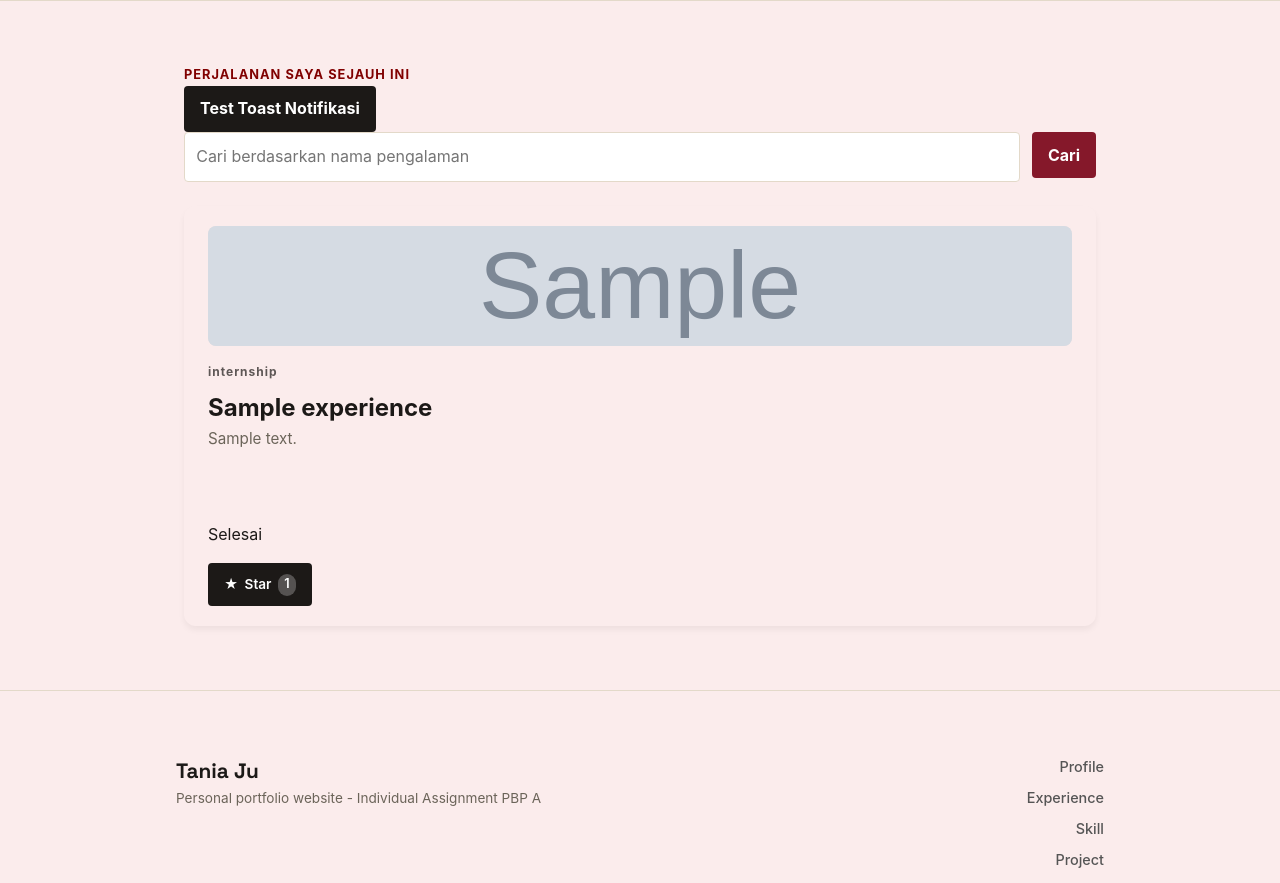
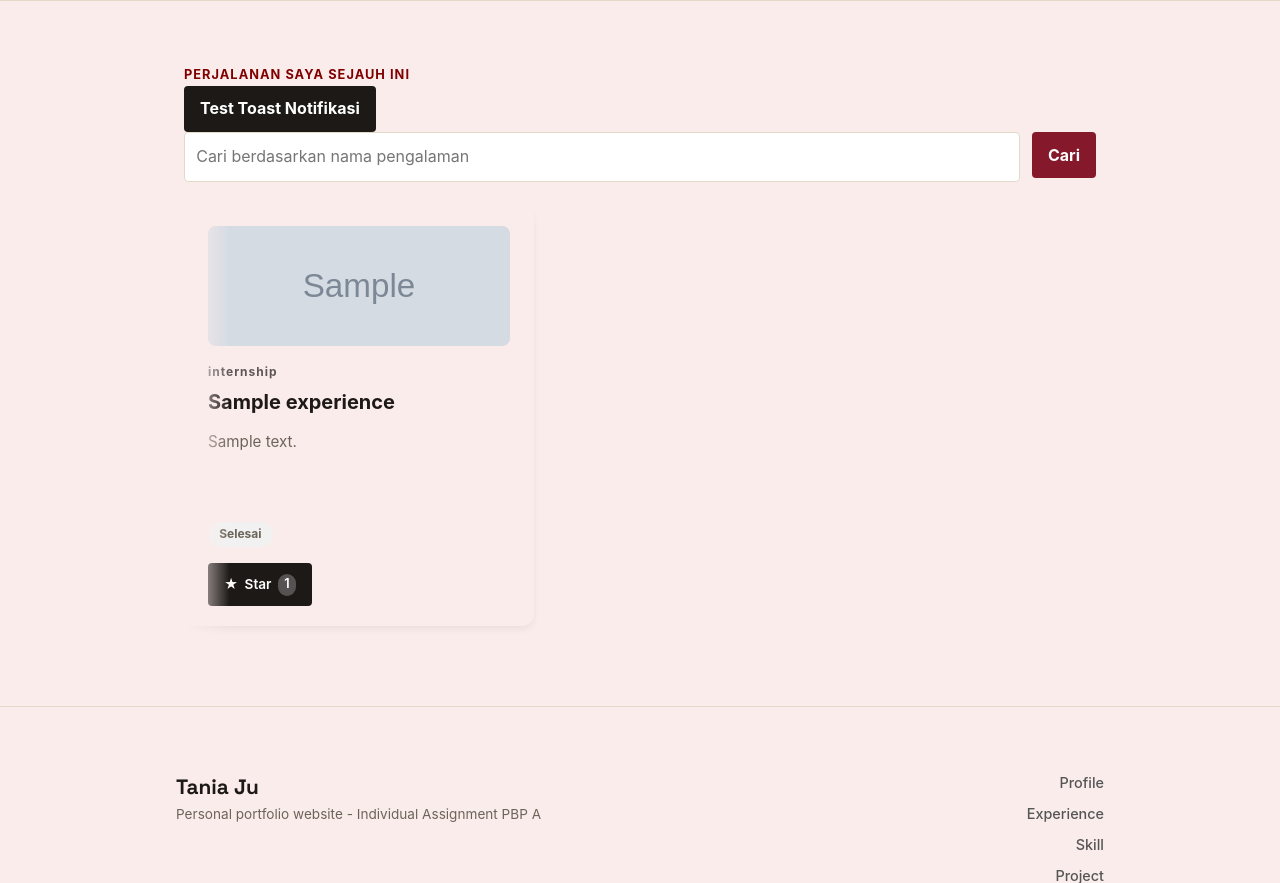
Before and after one commit to tanniajju/myportofolio, a Django app: page /experience/ in a window 1280 px wide. Shown: the part 74-957 px from the top of the page. Run offline with Django 5.2, Linux system fonts and the light colour scheme; tables that the repository leaves empty hold one stand-in row (values such as "Sample post"); grey boxes marked "Sample" are stand-in pictures.

Commit message:
feat: finalize experience form

```diff
--- a/main/views.py
+++ b/main/views.py
@@ -122,6 +122,7 @@ def show_experience(request):
     context = {
         "name": "Tania Ju",
         "title_query": title_query,
+        "form": ExperienceForm(),
     }
     return render(request, "experience.html", context)
 
@@ -169,6 +170,16 @@ def delete_experience(request, experience_id):
         messages.success(request, "Experience berhasil dihapus!")
 
     return redirect("main:show_experience")
+
+def show_projects(request):
+    title_query = request.GET.get("title", "").strip()
+
+    context = {
+        "name": "Tania Ju",
+        "title_query": title_query,
+        "form": ProjectForm(),
+    }
+    return render(request, "project.html", context)
 
 @login_required(login_url="/login/")
 def create_project(request):
--- a/static/css/style.css
+++ b/static/css/style.css
@@ -371,6 +371,26 @@ h1, .brand{
     margin-top: 1rem;
     font-size: 0.85rem;
     font-weight: 600;
+}
+
+.badge {
+    display: inline-block;
+    width: fit-content;
+    padding: 0.35rem 0.7rem;
+    border-radius: 999px;
+    font-size: 0.75rem;
+    font-weight: 700;
+    line-height: 1.2;
+}
+
+.status-ongoing {
+    background-color: #e5ffe5;
+    color: #166534;
+}
+
+.status-completed {
+    background-color: #f1f1f1;
+    color: var(--text-muted);
 }
 
 /* =========================================
--- a/templates/experience.html
+++ b/templates/experience.html
@@ -63,7 +63,7 @@
                 </div>
 
                 <!-- Experience Grid -->
-                <div id="grid" class="experience-grid hide"></div>
+                <div id="grid" class="experience-carousel hide"></div>
             </div>
         </section>
     </main>
@@ -155,7 +155,7 @@
 
             ${categoryHtml}
 
-            <h2>${escapeHtml(experience.title)}</h2>
+            <h2 class="experience-title">${escapeHtml(experience.title)}</h2>
 
             <div class="experience-content">
                 <p class="experience-description">${escapeHtml(experience.description)}</p>
```
